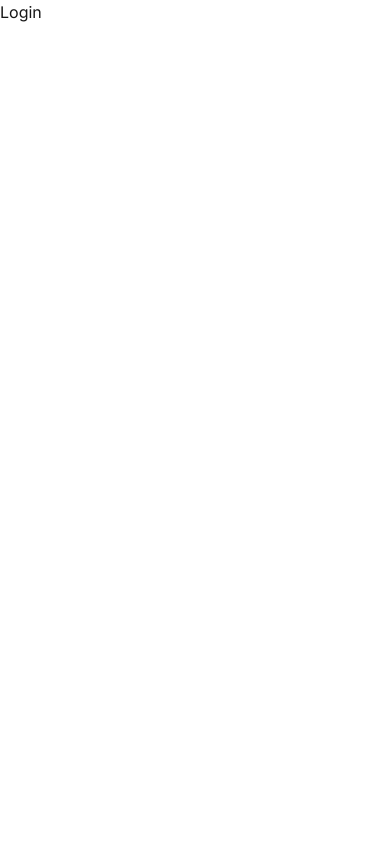
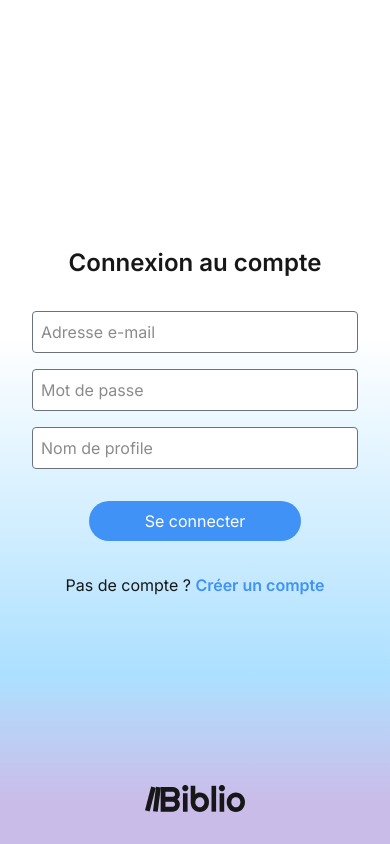
Before and after one commit to ClementSellyPro/biblio-app, a Next.js app: page /login in a window 390 px wide. Built offline with nearby package versions, Linux system fonts and the light colour scheme.

Commit message:
Styling the login page for desktop and mobile

```diff
--- a/app/(auth)/login/page.tsx
+++ b/app/(auth)/login/page.tsx
@@ -1,3 +1,31 @@
+import AuthFormLayout from "@/components/auth/AuthFormLayout";
+import Image from "next/image";
+import Link from "next/link";
+
 export default function Login() {
-  return <div>Login</div>;
+  return (
+    <div className="relative flex justify-center items-center h-screen px-8! bg-linear-to-b from-white from-40% via-[#ACE0FF] via-80% to-[#CABCE9] to-95%">
+      <div className="flex flex-col gap-8 w-full md:w-2/3 lg:w-1/2">
+        <p className="font-semibold text-2xl text-center">
+          Connexion au compte
+        </p>
+        <AuthFormLayout />
+
+        <p className="text-center mt-4">
+          Pas de compte ?{" "}
+          <Link className="text-action font-semibold" href={"/"}>
+            Créer un compte
+          </Link>
+        </p>
+      </div>
+
+      <Image
+        className="absolute bottom-8"
+        src={"/icon/logo.svg"}
+        alt="Logo Biblio"
+        width={100}
+        height={100}
+      />
+    </div>
+  );
 }
--- a/components/auth/AuthFormLayout.tsx
+++ b/components/auth/AuthFormLayout.tsx
@@ -1,11 +1,13 @@
 "use client";
 
 import { useState } from "react";
-import { useRouter } from "next/navigation";
+import { usePathname, useRouter } from "next/navigation";
 import { signIn } from "next-auth/react";
 
 export default function AuthFormLayout() {
   const router = useRouter();
+  const pathname = usePathname();
+  console.log(pathname);
   const [formData, setFormData] = useState({
     email: "",
     name: "",
@@ -98,7 +100,7 @@ export default function AuthFormLayout() {
         type="submit"
         className="bg-action hover:bg-blue-400 active:bg-action hover:cursor-pointer text-white rounded-full w-fit py-2! px-14! mt-4!"
       >
-        S&apos;inscrire
+        {pathname === "/login" ? "Se connecter" : "S'inscrire"}
         {loading ? "..." : null}
       </button>
     </form>
```
